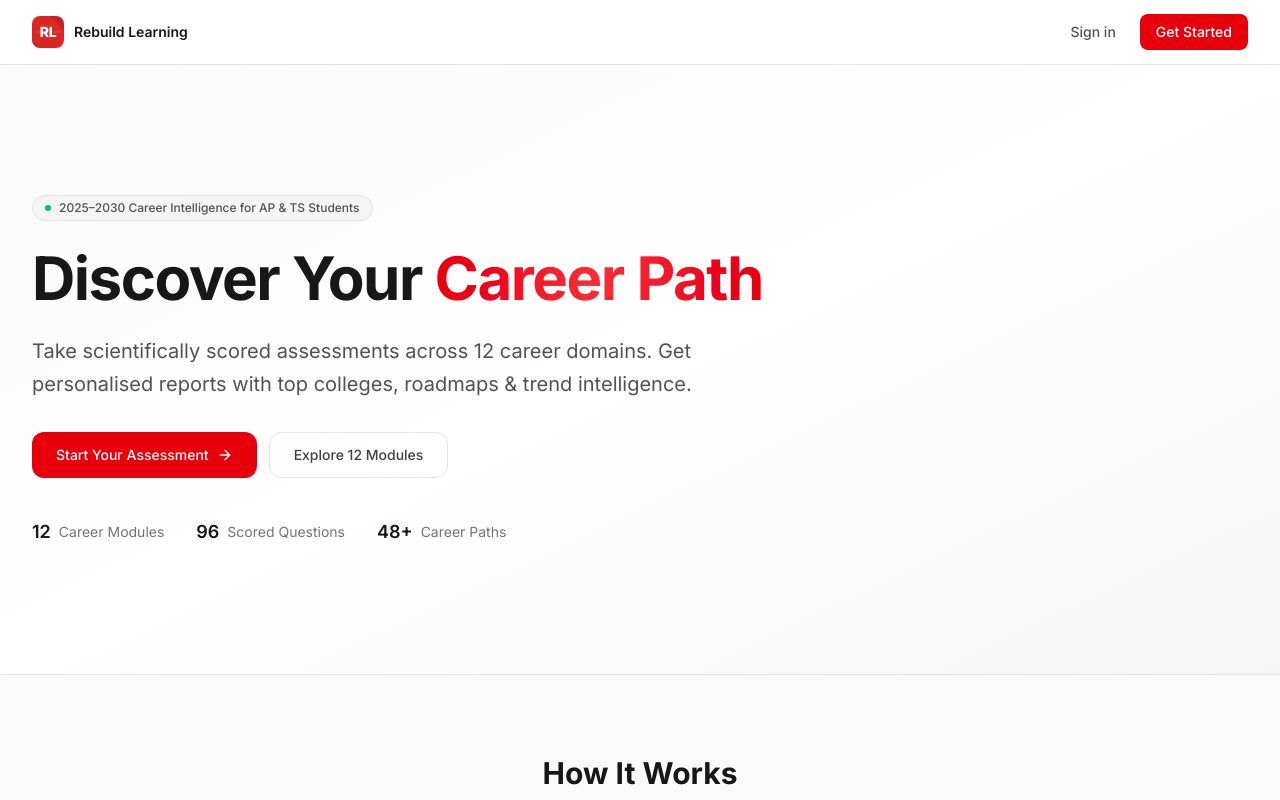
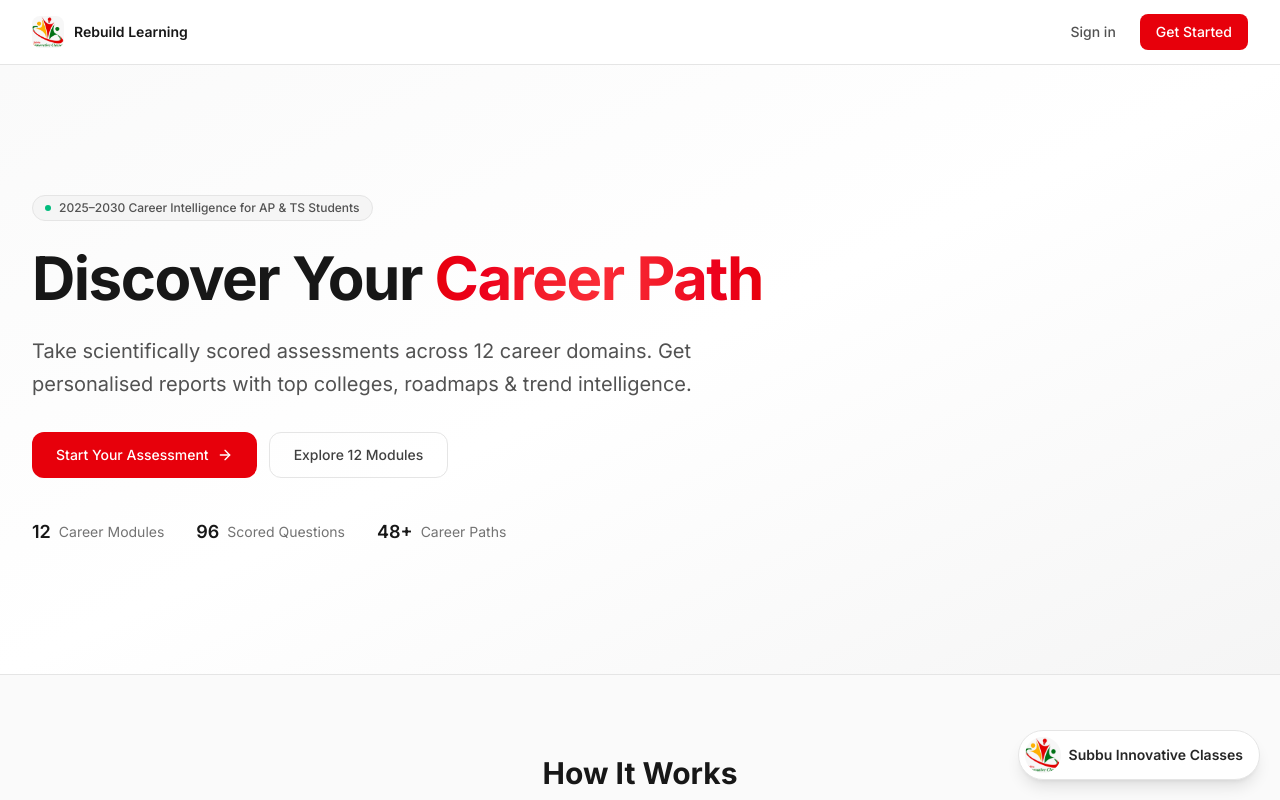
Before and after one commit to innovative-classes/rebuild-learning, a Next.js app: page / in a window 1280 px wide. Shown: the top 800 px of the page. Built offline with nearby package versions, Linux system fonts and the light colour scheme.

Commit message:
Replace RL logo with Subbu Innovative Classes image, add powered-by footer, add floating badge

```diff
--- a/src/app/layout.tsx
+++ b/src/app/layout.tsx
@@ -3,6 +3,7 @@ import { Inter } from "next/font/google";
 import "./globals.css";
 import { ToastProvider, Toaster } from "@/components/ui/toaster";
 import { AuthProvider } from "@/components/providers/auth-provider";
+import { FloatingBadge } from "@/components/ui/floating-badge";
 
 const inter = Inter({
   variable: "--font-inter",
@@ -33,6 +34,7 @@ export default function RootLayout({
           <ToastProvider>
             {children}
             <Toaster />
+            <FloatingBadge />
           </ToastProvider>
         </AuthProvider>
       </body>
--- a/src/app/page.tsx
+++ b/src/app/page.tsx
@@ -290,6 +290,17 @@ export default function HomePage() {
           <p className="text-xs text-neutral-400 text-center mt-6">
             © 2025 N.B.V. Subba Rao. Rebuild Learning — Career Guidance for AP & TS Students. Edition 2025–2030.
           </p>
+          <p className="text-xs text-neutral-400 text-center mt-2">
+            Powered by{" "}
+            <a
+              href="https://innovativeclasses.com/"
+              target="_blank"
+              rel="noopener noreferrer"
+              className="text-red-600 hover:text-red-700 font-medium transition"
+            >
+              Subbu Innovative Classes
+            </a>
+          </p>
         </div>
       </footer>
     </div>
--- /dev/null
+++ b/src/components/ui/floating-badge.tsx
@@ -0,0 +1,24 @@
+import Image from "next/image";
+
+export function FloatingBadge() {
+  return (
+    <a
+      href="https://innovativeclasses.com/"
+      target="_blank"
+      rel="noopener noreferrer"
+      className="fixed bottom-5 right-5 z-50 flex items-center gap-2 bg-white border border-neutral-200 shadow-lg rounded-full pl-1.5 pr-4 py-1.5 hover:shadow-xl hover:scale-105 transition-all duration-200"
+      aria-label="Visit Subbu Innovative Classes"
+    >
+      <Image
+        src="/subbu-innovative-classes.jpeg"
+        alt="Subbu Innovative Classes"
+        width={36}
+        height={36}
+        className="w-9 h-9 rounded-full object-cover"
+      />
+      <span className="text-sm font-semibold text-neutral-800 whitespace-nowrap">
+        Subbu Innovative Classes
+      </span>
+    </a>
+  );
+}
--- a/src/components/ui/logo.tsx
+++ b/src/components/ui/logo.tsx
@@ -1,16 +1,15 @@
+import Image from "next/image";
+
 export function LogoMark({ className = "w-8 h-8" }: { className?: string }) {
   return (
     <div className={`${className} relative rounded-lg overflow-hidden flex items-center justify-center`}>
-      <svg viewBox="0 0 40 40" fill="none" className="absolute inset-0 w-full h-full" aria-hidden="true">
-        {/* Red base */}
-        <rect width="40" height="40" fill="#dc2626" />
-        {/* Geometric triangle accents */}
-        <path d="M40 0H22L40 18V0Z" fill="#111" fillOpacity="0.12" />
-        <path d="M0 40V30L10 40H0Z" fill="#111" fillOpacity="0.08" />
-        {/* Subtle horizontal line accent */}
-        <rect x="4" y="19" width="32" height="2" rx="1" fill="white" fillOpacity="0.12" />
-      </svg>
-      <span className="relative text-white font-extrabold text-sm tracking-tight">RL</span>
+      <Image
+        src="/subbu-innovative-classes.jpeg"
+        alt="Rebuild Learning"
+        width={40}
+        height={40}
+        className="w-full h-full object-cover"
+      />
     </div>
   );
 }
@@ -37,13 +36,13 @@ export function Logo({
   return (
     <div className={`flex items-center gap-2.5 ${className}`}>
       <div className={`${s.icon} relative rounded-lg overflow-hidden flex items-center justify-center`}>
-        <svg viewBox="0 0 40 40" fill="none" className="absolute inset-0 w-full h-full" aria-hidden="true">
-          <rect width="40" height="40" fill="#dc2626" />
-          <path d="M40 0H22L40 18V0Z" fill="#111" fillOpacity="0.12" />
-          <path d="M0 40V30L10 40H0Z" fill="#111" fillOpacity="0.08" />
-          <rect x="4" y="19" width="32" height="2" rx="1" fill="white" fillOpacity="0.12" />
-        </svg>
-        <span className={`relative text-white font-extrabold ${s.initials} tracking-tight`}>RL</span>
+        <Image
+          src="/subbu-innovative-classes.jpeg"
+          alt="Rebuild Learning"
+          width={40}
+          height={40}
+          className="w-full h-full object-cover"
+        />
       </div>
       {showText && (
         <div>
```
Also changed, not shown: public/subbu-innovative-classes.jpeg (added).
